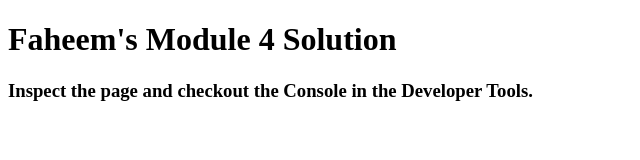
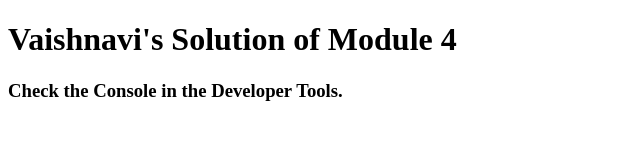
Before and after one commit to classmates1234Vaishnavi0206/CourseraM4, a plain HTML site: page index.html in a window 1280 px wide. Shown: the whole page, without its empty margins (0-640 px from the left). Drawn offline with Linux system fonts and the light colour scheme.

Commit message:
Update index.html

```diff
--- a/index.html
+++ b/index.html
@@ -11,7 +11,7 @@
   <script src="script.js"></script>
 </head>
 <body>
-  <h1>Faheem's Module 4 Solution</h1>
-  <h3>Inspect the page and checkout the Console in the Developer Tools.</h3>
+  <h1>Vaishnavi's Solution of Module 4</h1>
+  <h3>Check the Console in the Developer Tools.</h3>
 </body>
 </html>
```
